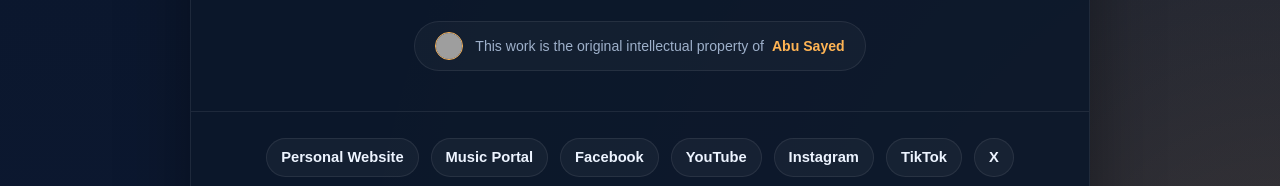
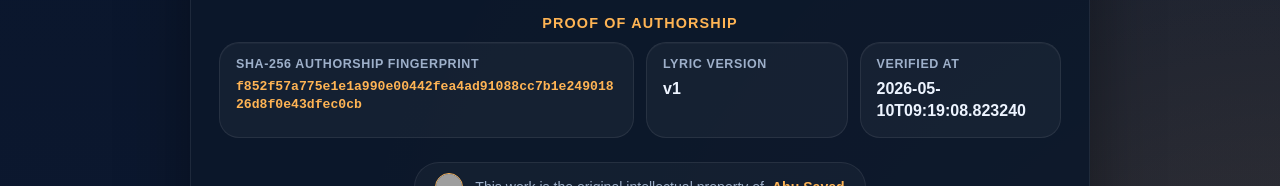
Before and after one commit to ImAbuSayed/shoto-asha, a plain HTML site: page index.html in a window 1280 px wide. Shown: the part 2698-2884 px from the top of the page. Drawn offline with Linux system fonts and the light colour scheme; grey boxes are pictures that could not be loaded.

Commit message:
feat: update song assets v1 with signed GPG commit [verified]

```diff
--- a/index.html
+++ b/index.html
@@ -14,9 +14,9 @@
     <meta name="keywords" content="Shoto Asha, Abu Sayed lyrics, original song lyrics, Abu Sayed original song, Abu Sayed lyricist, Abu Sayed composer, Abu Sayed songwriter, official lyrics">
     <meta name="robots" content="index,follow,max-snippet:-1,max-image-preview:large,max-video-preview:-1">
     <meta name="referrer" content="strict-origin-when-cross-origin">
-    <meta name="description" content="Full lyrics for &#x27;Shoto Asha&#x27; by Abu Sayed. An original composition, lyrics, and production by Abu Sayed.">
+    <meta name="description" content="Access the verified lyrics of &#x27;Shoto Asha&#x27;, an original song crafted, composed, and performed by Abu Sayed.">
     <meta property="og:title" content="Shoto Asha - Original Lyrics by Abu Sayed">
-    <meta property="og:description" content="Full lyrics for &#x27;Shoto Asha&#x27; by Abu Sayed. An original composition, lyrics, and production by Abu Sayed.">
+    <meta property="og:description" content="Access the verified lyrics of &#x27;Shoto Asha&#x27;, an original song crafted, composed, and performed by Abu Sayed.">
     <meta property="og:type" content="music.song">
     <meta property="og:url" content="https://imabusayed.github.io/shoto-asha/">
     <meta property="og:site_name" content="Abu Sayed Music">
@@ -24,7 +24,7 @@
     <meta name="last-modified" content="2026-05-05 18:40:45">
     <meta name="twitter:card" content="summary_large_image">
     <meta name="twitter:title" content="Shoto Asha - Original Lyrics by Abu Sayed">
-    <meta name="twitter:description" content="Full lyrics for &#x27;Shoto Asha&#x27; by Abu Sayed. An original composition, lyrics, and production by Abu Sayed.">
+    <meta name="twitter:description" content="Access the verified lyrics of &#x27;Shoto Asha&#x27;, an original song crafted, composed, and performed by Abu Sayed.">
     <link rel="canonical" href="https://imabusayed.github.io/shoto-asha/">
     <link rel="sitemap" type="application/xml" title="Sitemap" href="https://imabusayed.github.io/shoto-asha/sitemap.xml">
     <link rel="author" href="https://github.com/ImAbuSayed">
@@ -100,7 +100,7 @@
       "@id": "https://imabusayed.github.io/shoto-asha#webpage",
       "url": "https://imabusayed.github.io/shoto-asha/",
       "name": "Shoto Asha - Original Lyrics by Abu Sayed",
-      "description": "Full lyrics for 'Shoto Asha' by Abu Sayed. An original composition, lyrics, and production by Abu Sayed.",
+      "description": "Access the verified lyrics of 'Shoto Asha', an original song crafted, composed, and performed by Abu Sayed.",
       "isPartOf": {
         "@id": "https://music.abusayed.com.bd/#website"
       },
@@ -617,6 +617,26 @@
                 </div>
             </div>
 
+            <div class="details-block">
+                <div class="details-title">Proof of Authorship</div>
+                <div class="meta-grid">
+
+            <div class="meta-card" style="grid-column: span 2;">
+                <span class="meta-label">SHA-256 Authorship Fingerprint</span>
+                <strong style="word-break: break-all; font-family: monospace; font-size: 0.82rem; color: var(--accent);">f852f57a775e1e1a990e00442fea4ad91088cc7b1e24901826d8f0e43dfec0cb</strong>
+            </div>
+            <div class="meta-card">
+                <span class="meta-label">Lyric Version</span>
+                <strong>v1</strong>
+            </div>
+            <div class="meta-card">
+                <span class="meta-label">Verified At</span>
+                <strong>2026-05-10T09:19:08.823240</strong>
+            </div>
+
+                </div>
+            </div>
+
             <div style="text-align: center;">
                 <div class="copyright-attribution-profile-card">
                     <img src="https://encrypted-tbn0.gstatic.com/images?q=tbn:ANd9GcQvEV_0J1Bu0dhUhOUIO0jW6C1QudSf71LJUw3E6pv6lQkQmGWrGORMJHTcs8pug_PyMbptFe2om4_PvqMqzEbpVCL3XnL89rAXYSnlJw&s=10" alt="Singer Abu Sayed">
```
Also changed, not shown: excerpts/Bridge-Preview.txt (added), excerpts/Chorus-Preview.txt (added), excerpts/Hook-1-Preview.txt (added), excerpts/Hook-2-Preview.txt (added), excerpts/Pre-Chorus-1-Preview.txt (added), excerpts/Pre-Chorus-2-Preview.txt (added), excerpts/Verse-1-Preview.txt (added), excerpts/Verse-2-Preview.txt (added), excerpts/Verse-3-Preview.txt (added), hashes.txt (added), llms.txt, lyrics_backup/2026-05-10_shoto-asha-v1.txt (added), manifest.json (added), 1 other file.
